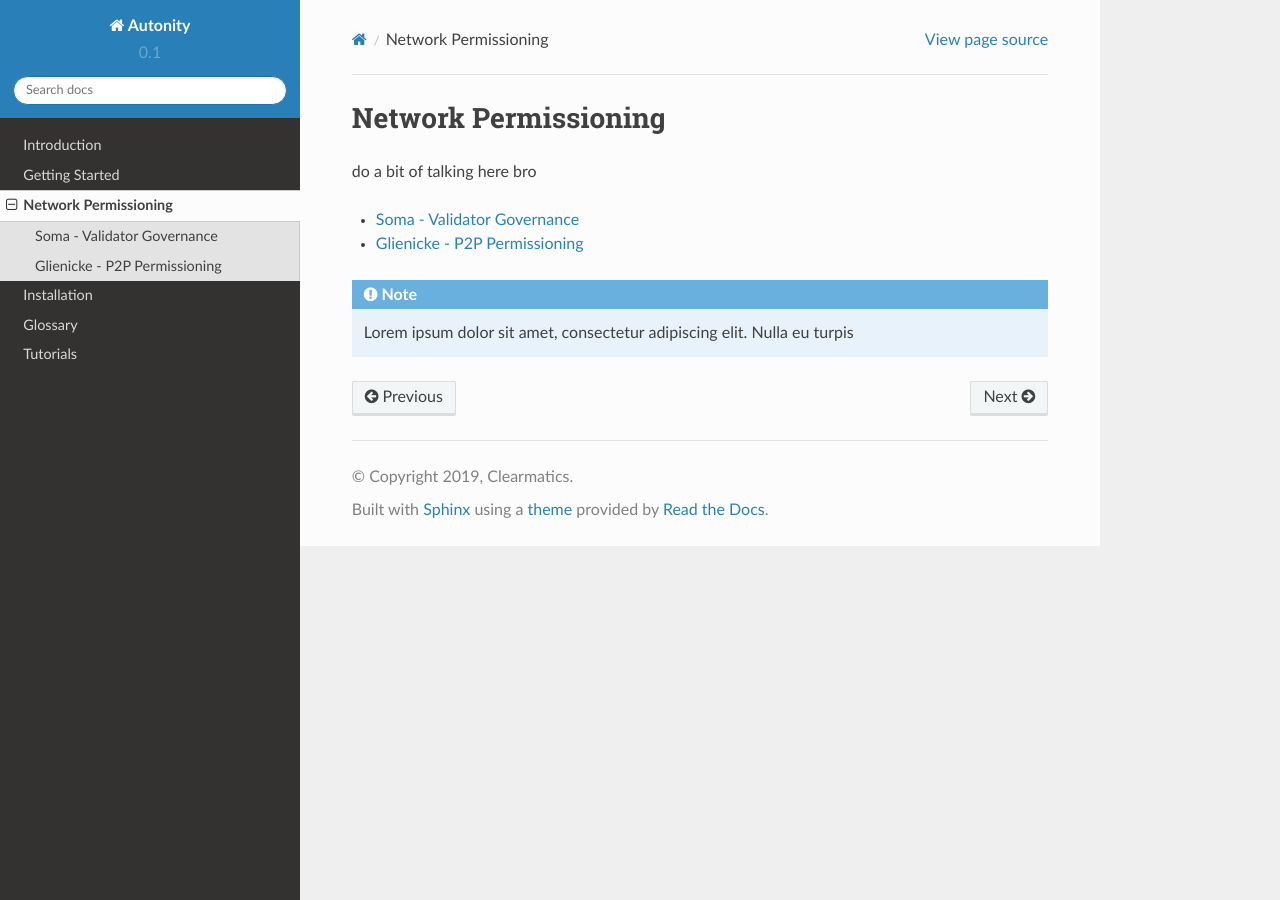
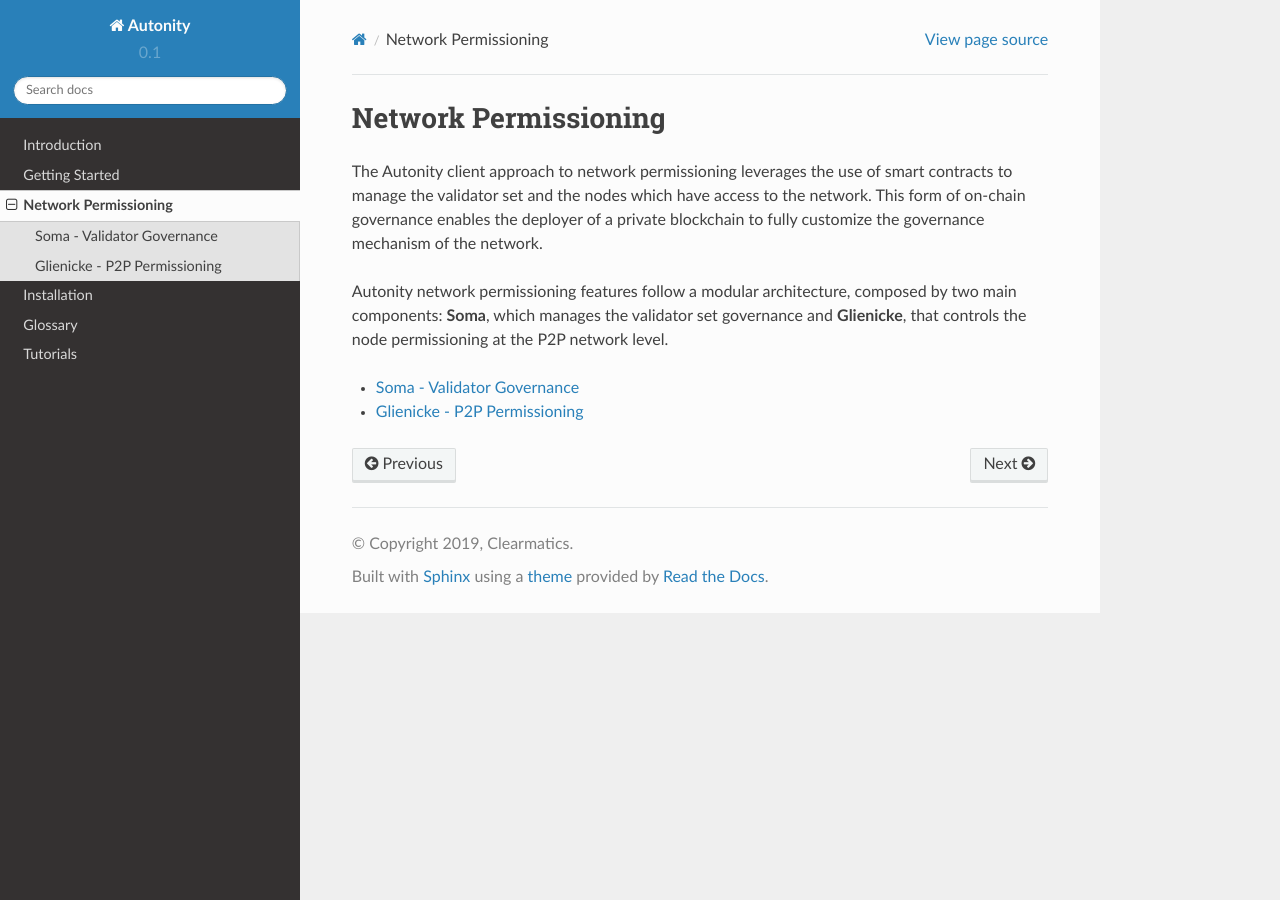
Before and after one commit to mtint/autonity-docs, a Sphinx documentation site: the page built from source/network-perm/index-nw.rst, in a window 1280 px wide. Built offline with Sphinx 7.4.7 and the Read the Docs theme 2.0.0, drawn with Linux system fonts in a browser that asks for light colours.

Commit message:
Updating Docs

```diff
--- a/source/network-perm/glienicke.rst
+++ b/source/network-perm/glienicke.rst
@@ -52,8 +52,8 @@ and DevP2P level to avoid the need of using bootnodes or static nodes. Autonity
 setup connections with the new additions of the list. At the same time, when a node is removed from the list, the remaining
 members will close connections with the node.
 
-Implementation Details and Limitations
-----------------------------------------
+Implementation Details
+---------------------------
 
 **API of the Network permissioning contract.**
 
--- a/source/network-perm/index-nw.rst
+++ b/source/network-perm/index-nw.rst
@@ -1,15 +1,15 @@
 
 Network Permissioning
-====================================
+==========================
 
-do a bit of talking here bro
+The Autonity client approach to network permissioning leverages the use of smart contracts to manage the validator set and the nodes which have access to the network.
+This form of on-chain governance enables the deployer of a private blockchain to fully customize the governance mechanism of the network.
 
+Autonity network permissioning features follow a modular architecture, composed by two main components: **Soma**, which manages the validator set governance and **Glienicke**,
+that controls the node permissioning at the P2P network level.
 
 .. toctree::
    :maxdepth: 1
 
    soma.rst
    glienicke.rst
-
-
-.. note:: Lorem ipsum dolor sit amet, consectetur adipiscing elit. Nulla eu turpis
```
Also changed, not shown: source/network-perm/soma.rst (+15 -10 lines).
